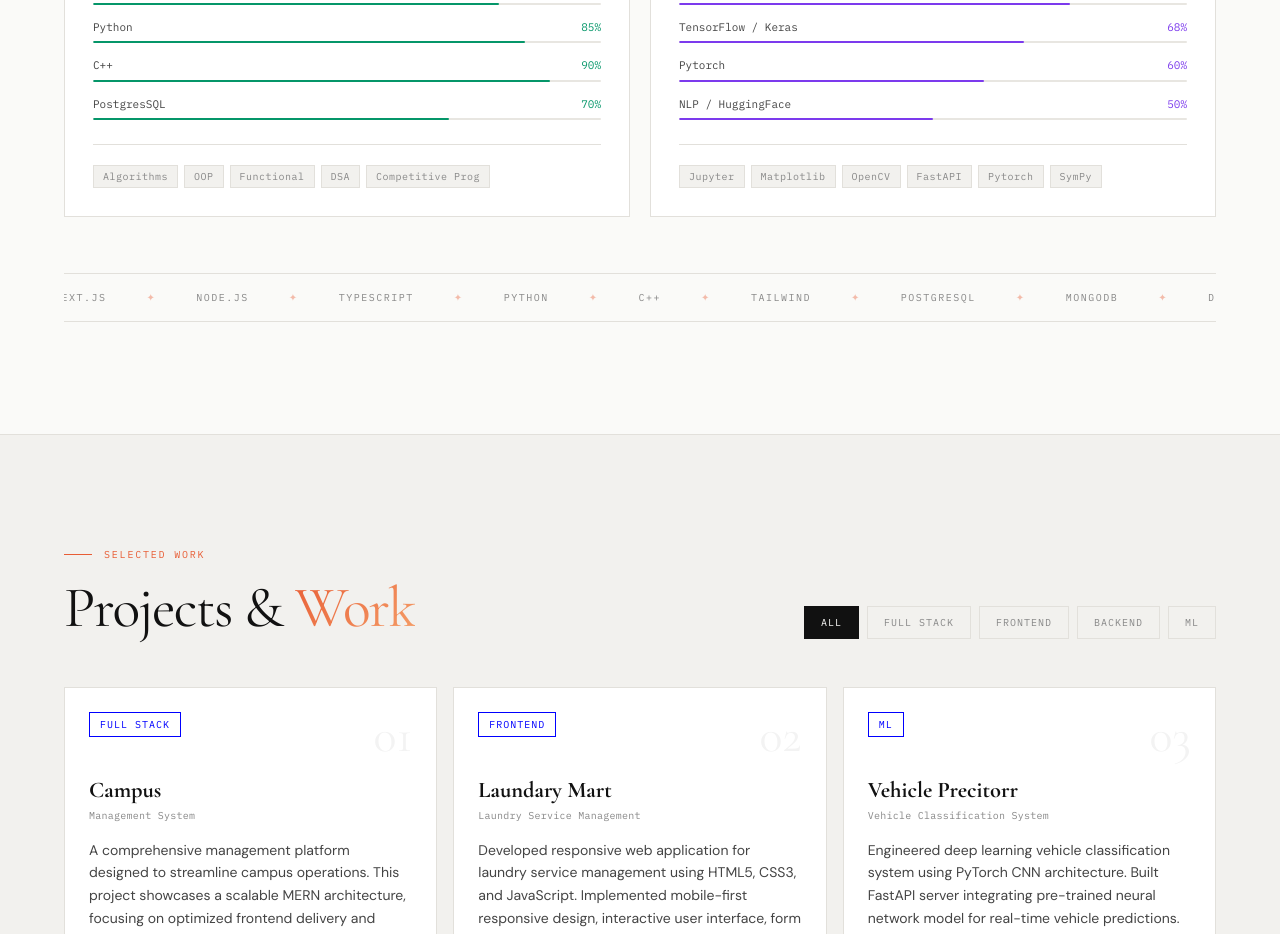
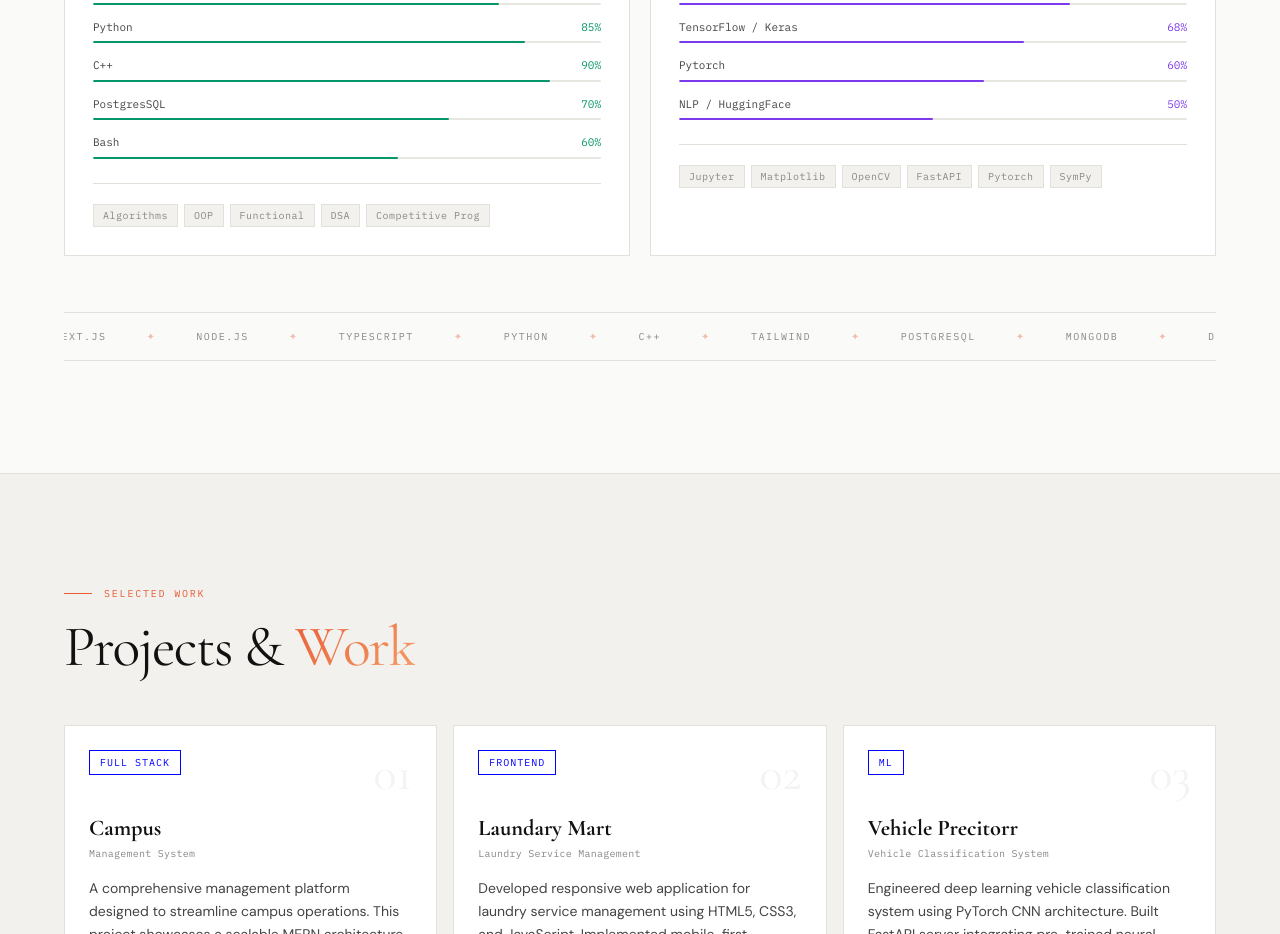
Before and after one commit to rajmahadev422/Portfolio, a Next.js app: page / in a window 1280 px wide. Shown: the part 2420-3354 px from the top of the page. Built offline with nearby package versions, Linux system fonts and the light colour scheme.

Commit message:
remove filter

```diff
--- a/components/Projects.tsx
+++ b/components/Projects.tsx
@@ -71,11 +71,9 @@ const PROJECTS = [
   },
 ];
 
-const FILTERS = ["All", "Full Stack", "Frontend", "Backend", "ML"];
-
 export default function Projects() {
   const ref = useRef<HTMLElement>(null);
-  const [filter, setFilter] = useState("All");
+
   useEffect(() => {
     const obs = new IntersectionObserver(
       (entries) =>
@@ -87,8 +85,6 @@ export default function Projects() {
     ref.current?.querySelectorAll(".reveal").forEach((el) => obs.observe(el));
     return () => obs.disconnect();
   }, []);
-  const visible =
-    filter === "All" ? PROJECTS : PROJECTS.filter((p) => p.type === filter);
 
   return (
     <section
@@ -124,27 +120,11 @@ export default function Projects() {
               Projects &amp; <em className="grad-text not-italic">Work</em>
             </h2>
           </div>
-          <div className="flex flex-wrap gap-2">
-            {FILTERS.map((f) => (
-              <button
-                key={f}
-                onClick={() => setFilter(f)}
-                className="font-mono text-[10px] tracking-widest uppercase px-4 py-2 transition-all duration-200"
-                style={{
-                  fontFamily: "'IBM Plex Mono', monospace",
-                  background: filter === f ? "var(--fg)" : "transparent",
-                  color: filter === f ? "var(--bg)" : "var(--fg3)",
-                  border: `1px solid ${filter === f ? "var(--fg)" : "var(--border)"}`,
-                }}
-              >
-                {f}
-              </button>
-            ))}
-          </div>
+
         </div>
 
         <div className="grid lg:grid-cols-3 gap-4">
-          {visible.map((p, i) => (
+          {PROJECTS.map((p, i) => (
             <div
               key={p.id}
               className={`proj-card reveal border flex flex-col gap-4 p-6 group`}
--- a/components/Skills.tsx
+++ b/components/Skills.tsx
@@ -39,6 +39,7 @@ const GROUPS = [
       { n: "Python", p: 85 },
       { n: "C++", p: 90 },
       { n: "PostgresSQL", p: 70 },
+      { n: "Bash", p: 60 },
     ],
     tags: ["Algorithms", "OOP", "Functional", "DSA", "Competitive Prog"],
   },
```
